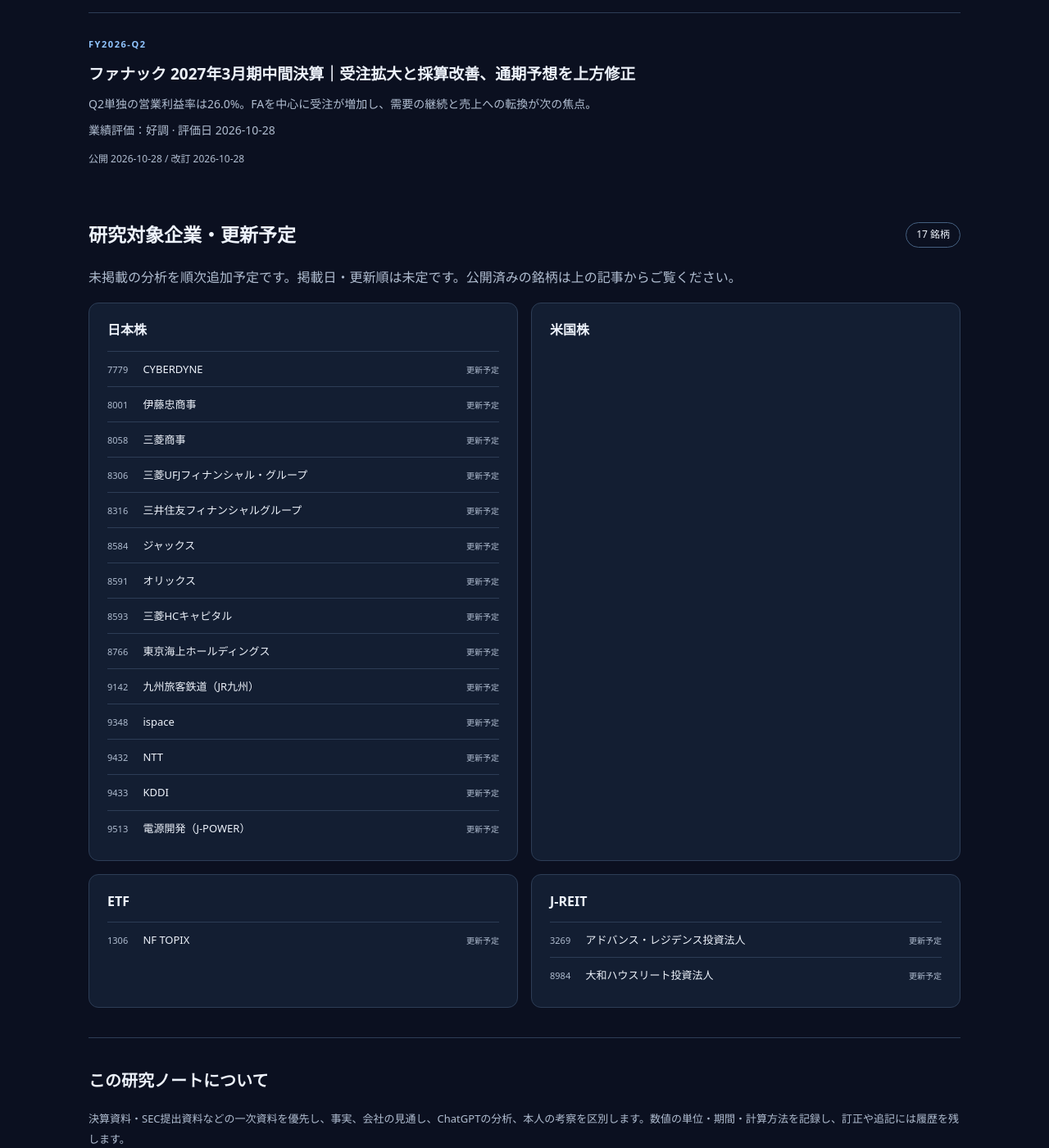
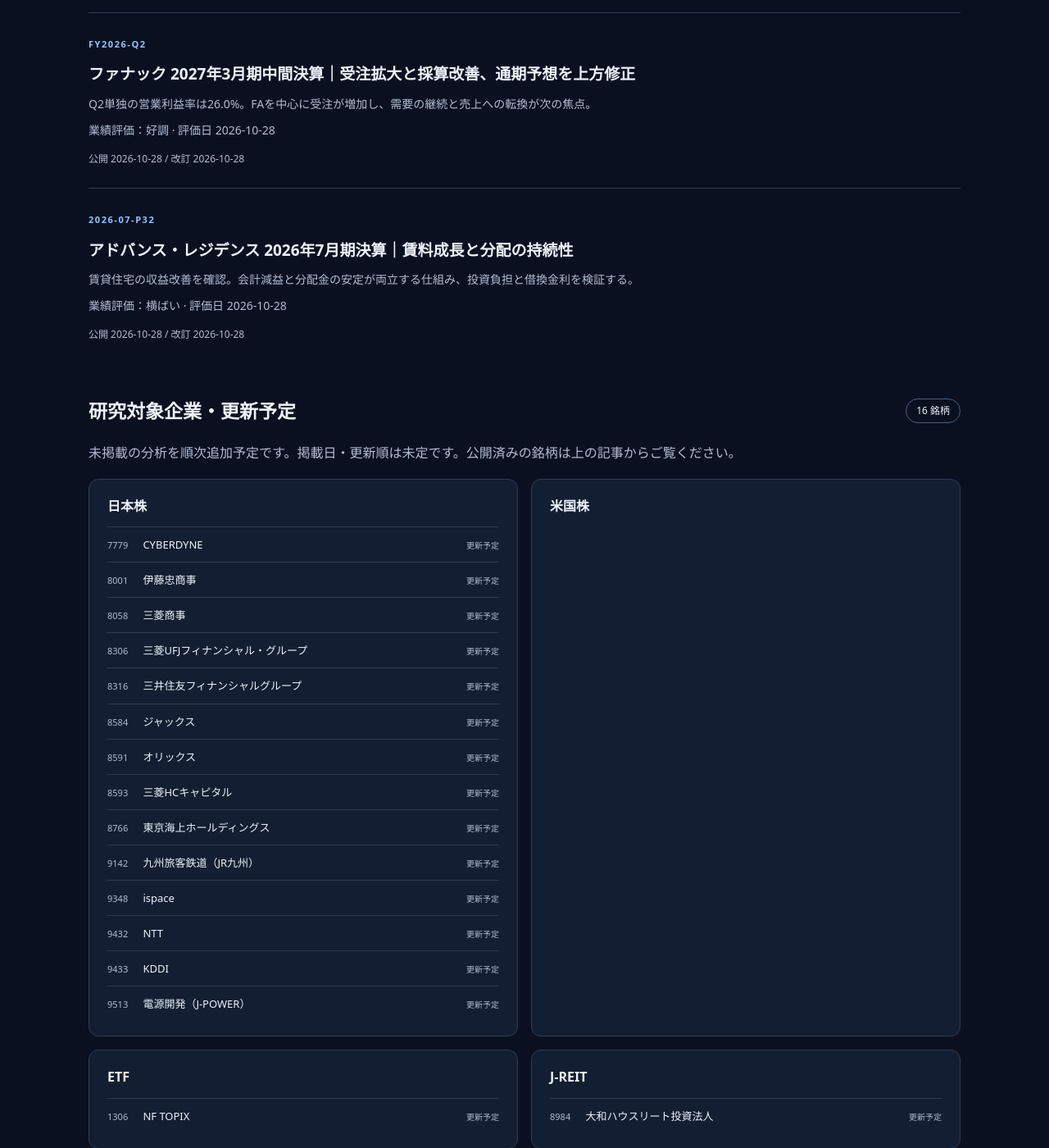
Before and after one commit to nick-shu3/investment-tankyu, a Jekyll site: the page built from index.html, in a window 1280 px wide and 1400 px high, scrolled down 3314 px. Shown: the whole window at 82% size. Built offline with Jekyll 4.4.1, drawn with Linux system fonts in a browser that asks for light colours; some of the changed lines change nothing that is shown.

Commit message:
アドバンス・レジデンス2026年7月期を分析し、J-REITの研究を追加 (#5)
* Add Advance Residence July 2026 research with REIT metrics and verified issuer identities

* Cross-check latest October 27 securities report and cite verified filing date

* Shorten article heading after mobile visual review

```diff
--- /dev/null
+++ b/_articles/advance-residence-2026-07.md
@@ -0,0 +1,214 @@
+---
+title: "アドバンス・レジデンス 2026年7月期決算｜賃料成長と分配の持続性"
+company_id: advance-residence
+period: 2026-07-P32
+published: "2026-10-28"
+updated: "2026-10-28"
+announcement: "2026-09-17"
+review_status: 公式資料照合・AI分析
+rating: 横ばい
+rating_date: "2026-10-28"
+rating_reason: 賃貸収入・NOI・FFOは改善。分配金は小幅増にとどまり、売却益減と借入コスト増を合わせて評価する。
+summary: 賃貸住宅の収益改善を確認。会計減益と分配金の安定が両立する仕組み、投資負担と借換金利を検証する。
+conclusions:
+  - 賃貸事業収入は前期比3.0%増、NOIは3.2%増。売却益減による会計減益と区別する。
+  - DPUは3,225円へ小幅増。賃貸利益に加え、売却益還元と積立金の活用が支える。
+  - 新規調達金利は2.12%、既存負債の平均支払金利は0.94%。借換後の負担増を監視する。
+---
+
+## 3行サマリー
+
+{% for conclusion in page.conclusions %}
+- {{ conclusion }}
+{% endfor %}
+
+正式名称は**アドバンス・レジデンス投資法人**、証券コード3269。東京証券取引所の不動産投資信託証券市場に上場する住宅特化型J-REIT（R0）。対象は**第32期：2026年2月1日〜7月31日の6か月**、日本基準・個別決算。比較する前期は2025年8月1日〜2026年1月31日（第31期）であり、四半期比較ではない。
+
+決算公表日：2026年9月17日。分析・評価日：2026年10月28日（日本時間）。同じ第32期の有価証券報告書（2026年10月27日提出）でも主要業績・DPU・債務残高を照合した（R9）。本サイトでの初回分析。**業績評価：横ばい。投資口価格の評価：未実施。** 企業のEPS・営業利益だけを中心とする分析から、DPU・NOI・FFO・LTVへ重点を切り替える。
+
+## 目次
+
+- [主要業績とDPUの推移](#results)
+- [良かった点：賃貸の収益力](#operations)
+- [懸念点：分配金の原資と投資負担](#distribution)
+- [財務：LTV・金利・返済期限](#finance)
+- [物件取得・売却と期末後の情報](#assets)
+- [次期予想と確認する指標](#outlook)
+- [総合評価・出典・更新履歴](#assessment)
+
+<h2 id="results">主要業績とDPUの推移</h2>
+
+単位は百万円、1口当たり指標は円、稼働率は%。前期比は営業収益・利益がR1短信冒頭の会社開示率、その他は独自計算。R2のNOI・FFOは会社定義の補助指標であり、会計利益やCFと異なる。
+
+| 指標 | 2026年7月期 | 2026年1月期 | 前期比 |
+|:--|--:|--:|--:|
+| 営業収益（売却益を含む） | 20,560 | 20,653 | −0.5% |
+| 賃貸事業収入 | 19,547 | 18,980 | ＋3.0% |
+| 営業利益 | 9,892 | 10,256 | −3.5% |
+| 経常利益 | 8,715 | 9,219 | −5.5% |
+| 当期純利益 | 8,714 | 9,219 | −5.5% |
+| NOI | 14,856 | 14,401 | ＋3.2% |
+| FFO | 11,458 | 11,262 | ＋1.7% |
+| 1口当たりFFO（FFOPU） | 4,017 | 3,948 | ＋1.7% |
+| 1口当たり分配金（DPU） | 3,225 | 3,220 | ＋0.2% |
+| 期中平均稼働率 | 95.9% | 95.7% | ＋0.2pt |
+
+出典：R1冒頭・本文p.14・23、R2 p.5・19・45。賃貸事業収入には共益費・駐車場収入等も含む。百万円表示は会社の切捨て表示を採用し、率の検算にはR1の千円表示を用いた。丸め前の率と表示値の率には差が生じ得る。
+
+### DPUは前期と前年同期を分ける
+
+| 決算期 | DPU | 実績・予想 |
+|:--|--:|:--|
+| 2025年7月期 | 3,192円 | 実績 |
+| 2026年1月期 | 3,220円 | 実績 |
+| 2026年7月期 | 3,225円 | 実績 |
+| 2027年1月期 | 3,253円 | 2026年9月17日時点の会社予想 |
+| 2027年7月期 | 3,258円 | 同上 |
+
+R2 p.5・14、R5分配金情報。今期DPUは前期比＋5円（＋0.2%）、前年同期比＋33円（＋1.0%）。FFOPUは前年同期3,900円に対して＋3.0%。稼働率は前期比では改善したが、前年同期96.1%からは0.2pt低下している（R2 p.19）。住宅の繁忙期・工事時期も異なるため、前期比だけで長期傾向を決めない。ここに示した2025年7月期以降は2025年2月1日の投資口分割後の口数ベースで比較可能。
+
+<h2 id="operations">良かった点：賃貸の収益力</h2>
+
+**事実：** R1 p.14・23では賃貸事業収入が18,980.758から19,547.259へ566.501百万円増加する一方、不動産等売却益は1,673.109から1,013.307へ659.802百万円減少した。このため、賃貸の増収にもかかわらず営業収益全体は減少した。賃貸事業費用も152.691百万円増加しており、増収分が全て利益になったわけではない。
+
+**会社説明：** 東京23区等の賃貸需要、入替・更新時の賃料引上げ、リノベーションが寄与。既存物件の賃貸事業収入は前期比477百万円増、取得・売却の影響は88百万円増と説明する（R2 p.45、会社の丸め表示）。全社の増収を物件数増だけで説明しない。
+
+| 重点指標 | 今期 | 比較・意味 |
+|:--|--:|:--|
+| 入替賃料変動率 | ＋18.7% | 前期＋14.9%、前年同期＋16.2% |
+| 更新賃料変動率 | ＋4.4% | 前期＋4.9%、前年同期＋3.1% |
+| 更新増額の応諾率 | 74.3% | 前年同期64.5%。増額打診住戸に対する割合 |
+| 平均空室日数 | 81.1日 | 前年同期78.3日 |
+
+R2 p.20・23。入替・更新の賃料指標は、期中に当該契約を締結したパス・スルー型住戸が対象。**＋18.7%は全保有住戸の家賃が一斉に18.7%上がったという意味ではない。** 更新賃料は前年同期比では改善、前期比では伸び率が鈍化している。
+
+**分析：** 現在の競争力は、好立地の住宅基盤と契約更新・入替時の賃上げ余地にある。NOIの増加は収益改善を裏付けるが、空室日数の長期化も起きている。高い募集賃料を優先した結果、空室が長引いていないかを同時に確認する。競合別シェアの上昇は資料で確認していない。
+
+### NOI・FFOをどう読むか
+
+- **NOI**は、不動産賃貸事業収入から減価償却費を除く賃貸事業費用を控除した物件段階の収益。R1 p.23の千円値による再計算は19,547.259−8,448.397＋3,757.263＝14,856.125百万円（独自計算）。資産運用報酬等の全社費用、金融費用、資本的支出はこのNOIからまだ控除されていない。
+- **FFO**は、会社定義では当期純利益から不動産売却損益を除き、当期の減価償却費を加えた指標。FFOPUはその1口当たり額。表の11,458百万円・4,017円はR2 p.45の会社開示値をそのまま採用する。会社表示には端数処理があるため、他表の端数を組み合わせて開示値を置き換えない。
+- **分析：** 売却損益・償却の影響を分けて比較できる一方、FFOは修繕・リノベーションの資本的支出を全額控除した現金収支ではない。FFOの増加だけで分配余力の拡大を断定しない。
+
+<h2 id="distribution">懸念点：分配金の原資と投資負担</h2>
+
+### 会計減益でもDPUが増える理由
+
+当期純利益は売却益減と費用増で減少したが、R2 p.14〜15・45による1口当たり内訳は次のとおり。
+
+| 分配の構成要素 | 前期 | 今期 |
+|:--|--:|--:|
+| 当期純利益（売却益除く） | 2,645円 | 2,700円 |
+| 一時差異等調整積立金（負ののれん由来）の活用 | 320円 | 302円 |
+| 売却益等の還元 | 254円 | 222円 |
+| DPU | 3,220円 | 3,225円 |
+
+内訳は会社の円単位表示で、端数処理により合計がDPUと一致しないことがある。「負ののれん」は今期に新たに得た賃貸収入ではなく、過去の合併に由来する積立金の活用を指す。R1 p.17の実額では、一時差異等調整積立金861.811百万円を取り崩し、分配金総額9,198.674百万円、次期繰越利益3,872.092百万円（それぞれ元資料の円表示から換算）。当期純利益8,714.601百万円だけで分配総額を説明できず、取り崩し額を全て追加分配したわけでもない。
+
+**分析：** 賃貸からの基礎利益は改善しているが、DPU全額を当期の継続利益と同一視できない。積立金の活用は開示された分配政策であり、それだけで直ちに財務危機を意味しない。一方、残高は有限である。会社は追加活用が今後4〜5年程度で終了する見通しと説明しており、その後のDPUを賃料成長・売却益・内部留保でどう支えるかが重要（R3 Q8）。これは会社の見通しであり確定年限ではない。
+
+### キャッシュフローと修繕投資
+
+単位：百万円、各6か月の実績。R1冒頭・p.18。これは運用期のCFであり、暦年累計ではない。
+
+| 項目 | 2026年7月期 | 2026年1月期 |
+|:--|--:|--:|
+| 営業CF | 15,150 | 16,901 |
+| 投資CF | −17,995 | −13,302 |
+| 財務CF | −2,895 | −6,508 |
+| 現金・現金同等物期末残高 | 15,961 | 21,702 |
+
+営業CFは前期比10.4%減。売却関連・運転資本等の影響もあり、FFOとは一致しない。投資CFには定期預金の純預入8,000百万円が含まれる。投資CFのマイナス全額を、物件取得や赤字補填と解釈しない。有形・信託有形固定資産の取得支出合計は10,058.127百万円（6,853.570＋3,204.557、独自計算）で、物件取得に関わる支出等を含み、修繕投資額そのものではない。
+
+R1 p.89のポートフォリオ全体の**資本的支出は2,868百万円**、費用処理した修繕費は1,064百万円。R2 p.12はFFO114.5億円、資本的支出28.6億円、AFFO約85.8億円を示す。**AFFOは会社の補助指標**（FFOから資本的支出等を控除）。本記事では概数として引用し、「等」の調整まで再現した独自計算値としては扱わない。
+
+会社のAFFOペイアウトレシオは、売却益・内部留保からの分配を除いた分配金を分子にする（R2 p.12注記）。「100%以内」という方針を、総分配金全体が当期AFFO以内であるという説明に読み替えない。企業型の「営業CF−設備投資」を機械的に当てはめたFCFは掲載しない。
+
+<h2 id="finance">財務：LTV・金利・返済期限</h2>
+
+R1貸借対照表・R2 p.32〜33・R4。有利子負債は借入金と投資法人債の合計。全て2026年7月末時点を基準とする。
+
+| 指標 | 今期末 | 前期末 | 読み方 |
+|:--|--:|--:|:--|
+| 有利子負債総額 | 252,409百万円 | 245,209百万円 | 前期末比＋7,200百万円 |
+| 総資産LTV | 49.8% | 49.2% | 会社方針の上限53%以下 |
+| 鑑定LTV | 32.6% | 32.4% | 会社方針の上限50%以下 |
+| 加重平均支払金利 | 0.94% | 0.78% | 既存負債全体の指標 |
+| 固定化比率 | 91.8% | 91.9% | 固定金利化による負担の平準化 |
+| 平均残存年数 | 4.3年 | 4.3年 | 残存期間、当期調達年数ではない |
+
+総資産LTV＝有利子負債÷総資産×100。R1総資産506,983百万円を用いると49.8%（独自検算）。鑑定LTVは鑑定評価を用いる別の会社指標であり、分母を簿価のまま比較しない。評価額が下がれば、借入額が不変でも鑑定LTVが上昇し得る。
+
+今期の**新規調達248億円の平均調達金利は2.12%**、返済176億円の金利は0.64%。調達額と返済額は同額ではないため、差の1.48ptを全借入残高へ掛けて将来利息を推計しない（R2 p.32）。損益計算書の支払利息は805.916から995.445百万円へ増加し、借換金利上昇の影響は既に収益へ表れている（R1 p.14）。投資法人債利息・融資関連費用は別項目。
+
+R2 p.33の返済期限分布では、2027年1月期は約143億円、2027年7月期は借入約129億円＋投資法人債30億円と分散。これは7月末を基準にした分布であり、後日の借換えで変わる。会社は1期当たり返済上限200億円、コミットメントライン設定枠200億円を示す。設定枠を現金残高や借入実行額に加算しない。
+
+**会社の方針：** 今後2期の新規調達は平均6年程度・固定化60%程度を計画し、全体の固定化比率80%・平均残存年数3年を現時点の下限と説明（R3 Q6・Q9）。新規調達の60%と現在の全体91.8%は対象が異なる。
+
+**分析：** 現時点のLTVは会社上限内で、固定金利と満期分散が短期の急変を抑える。一方、短めの年限・変動金利の活用は目先の調達条件を抑えても、将来の金利変動や借換えへの感応度を高め得る。賃料増が利払い増を上回り続けるかが持続性の焦点。
+
+### NAVと価格評価の扱い
+
+R2 p.5の**1口当たりNAVは189,810円**（前期185,231円、前年同期181,650円）。会社定義は「期末純資産＋期末含み損益−当期の支払分配金総額」を期末投資口数で除した値。一時差異等調整積立金を除く会社参考値は181,419円。R1の簿価1口当たり純資産86,412円とは異なる。
+
+**NAV倍率：未算定。** 同一基準日の投資口価格を一次資料で照合していないため、異なる時点の価格と混ぜて算出しない。鑑定評価は売却実現額の保証ではない。業績評価から割安・買い推奨へ直結させない。
+
+<h2 id="assets">物件取得・売却と期末後の情報</h2>
+
+**決算対象期中：** 4物件を取得（取得価格合計約69億円）、2物件を譲渡（譲渡価格合計約25億円）。期末保有289物件、取得価格合計約5,053億円（R1 p.2、R2 p.27・29）。取得価格は簿価・鑑定価格・当期CF取得支出とは異なる。新しい取得が既存資産の売却や資金コストを上回る収益を生むかを確認する。
+
+**期末後：** 公式サイトは9月30日現在291物件・取得価格合計約5,084億円とし、同日の桜新町取得・天神橋譲渡の完了も通知（R5最新情報、8月26日の取引開示R6）。これを7月末実績へ混ぜない。R6の譲渡価格1,230百万円と簿価との差額501百万円は、諸費用控除後の予想売却益約488百万円と異なる。次期の売却益を単純な簿価差額で計算しない。
+
+**10月21日公表、10月30日予定の借換え：** 新規借入2,500百万円、既存借入返済1,700百万円と期限前返済800百万円を予定（R7）。一部は2038年2月までの借入、別枠は2027年10月返済。開示上、実行前後の有利子負債は254,409百万円で不変の想定。**10月28日時点では実行前**であり、借入済みの現金収入や確定した実行後残高として扱わない。
+
+<h2 id="outlook">次期予想と確認する指標</h2>
+
+R1短信冒頭2頁目・本文p.7〜9、R2 p.6・47〜48。単位：百万円、DPU・FFOPUは円。いずれも2026年9月17日公表の会社予想。
+
+| 指標 | 2027年1月期予想 | 2027年7月期予想 |
+|:--|--:|--:|
+| 営業収益（売却益を含む） | 20,385 | 20,521 |
+| 当期純利益 | 8,195 | 7,838 |
+| DPU | 3,253 | 3,258 |
+| FFOPU | 4,055 | 4,098 |
+| 期中平均稼働率 | 95.7% | 95.9% |
+| 支払利息・融資関連費用 | 1,459 | 1,689 |
+
+2027年1月期は賃貸NOIの増加を見込む一方、売却益の減少と金融費用増で純利益は当期比6.0%減の予想。DPU増には売却益等の還元、一時差異等調整積立金の取り崩し865百万円、内部留保の取り崩し708百万円等を織り込む（R1冒頭注記）。これらを会計純利益へ重ねて足さない。2027年7月期も積立金753百万円・内部留保700百万円の取り崩しを前提とする。
+
+前回公表予想との比較では、2026年3月17日の2027年1月期DPU予想3,090円から今回3,253円へ引き上げ（＋163円、＋5.3%）。当期の旧予想3,162円に対する実績3,225円は＋63円（R8・R2 p.46）。予想改訂には収益見通しだけでなく売却益等の還元方針の変更もある（R3 Q7〜8）。上方修正分を全て賃貸収益の上振れとしない。
+
+**分析上の確認点：**
+
+1. **賃料と空室**：入替＋18.7%・更新＋4.4%が続くか。稼働率・平均空室81.1日も併記して判断する。
+2. **NOIからFFOへの転換**：費用・借入金利増を吸収し、FFOPUの会社予想4,055円・4,098円へ届くか。
+3. **リノベーション投資の回収**：資本的支出、工事中の空室、完成後の賃料増・AFFOを合わせて追う。
+4. **DPUの持続性**：基礎利益、売却益等の還元、積立金の活用、分配後の各残高を分ける。鑑定含み益を即時の分配可能現金としない。
+5. **借換え・財務**：実際の調達金利、固定化比率、満期分布、LTVを再確認。10月30日の予定実行も別途確認する。
+6. **次回開示**：2027年1月期（第33期）の決算発表は公式カレンダーで**2027年3月予定、日付未確認**（R5）。分配金支払予定の4月とは別。新決算は別記事にする。
+
+<h2 id="assessment">総合評価</h2>
+
+**横ばい（2026年10月28日）。** 住宅賃貸の収益力・NOI・FFOPUは改善しているが、DPUの前期比増は小さく、金利・修繕投資の負担が増している。成長性は緩やかな改善、収益性は賃貸段階の改善と最終減益が併存、財務は上限内のLTVと固定金利が支える一方で借換負担を監視する。会計減益だけで本業悪化とせず、増配だけで好調とも判定しない。
+
+NAV倍率を含む投資口価格評価は未実施。本人コメントは未提供のため省略している。
+
+## 出典・計算方法・更新履歴
+
+資料のページ番号は本文に印刷された番号を使用。表紙等のためPDFの物理ページと異なる。
+
+- **R0：[投資法人概要](https://www.adr-reit.com/company/about/)**、[JPX上場REIT一覧](https://www.jpx.co.jp/equities/products/reits/issues/index.html)：正式名称・3269・東証REIT市場への上場を2026年10月28日に確認。
+- **R1：[2026年7月期 決算短信（2026年9月17日）](https://www.adr-reit.com/files/optionallink/00003483_file.pdf)**：冒頭の業績・分配・予想、本文p.2〜9、11〜18、23、89。百万円・千円・円の表示を区別。
+- **R2：[第32期 決算説明資料（2026年9月17日掲載、9月18日説明会）](https://www.adr-reit.com/files/optionallink/00003484_file.pdf)**：p.5〜15、19〜23、27・29、32〜33、45〜48。FFO・AFFO・NAV等の会社定義も参照。
+- **R3：[第32期決算説明会Q&A（2026年9月18日開催）](https://www.adr-reit.com/files/optionallink/00003498_file.pdf)**：Q6〜Q9。資料自体の公表日は記載を確認できず、開催日を記載。
+- **R4：[有利子負債の状況](https://www.adr-reit.com/finance/debt/)**：2026年7月31日基準の残高・金利・LTV・固定化比率。2026年10月28日確認。
+- **R5：[公式開示一覧](https://www.adr-reit.com/ir/disclosure/)**、[分配金情報](https://www.adr-reit.com/ir/dividends/)、[IRカレンダー](https://www.adr-reit.com/ir/calendar/)、[公式トップ・最新情報](https://www.adr-reit.com/)：最新公表期、予想、期末後の情報を2026年10月28日確認。
+- **R6：[桜新町取得・天神橋譲渡の開示（2026年8月26日）](https://www.adr-reit.com/ir/news/archives/1213)**：取得・譲渡価格と売却益見込みの定義。
+- **R7：[借入れ・返済・期限前弁済の開示（2026年10月21日）](https://www.adr-reit.com/files/optionallink/00003512_file.pdf)**：10月30日実行予定。期末実績・実行前想定・実行後想定を区別。
+- **R8：[2026年1月期 決算短信（2026年3月17日）](https://www.adr-reit.com/files/optionallink/00003367_file.pdf)**：冒頭2頁目の2026年7月期・2027年1月期の旧予想。
+
+- **R9：[第32期 有価証券報告書（2026年10月27日提出）](https://www.adr-reit.com/files/optionallink/00003514_file.pdf)**：第一部 第1「主要な経営指標等の推移」、第5「投資法人の経理状況」。10月28日に公式IRから取得し、主要数値を再照合。
+
+独自計算：増減率＝（当期÷比較期−1）×100、LTV＝有利子負債÷総資産×100、NOI再計算式は本文記載。比率は原則小数1桁丸め。予想・実績、会社開示指標・独自計算、会社説明・AI分析を区別する。
+
+- 2026年10月28日：初稿作成。公式決算資料・注記と照合し、J-REITの分配・財務指標、期末後開示を分析。
--- a/_data/companies.json
+++ b/_data/companies.json
@@ -11,7 +11,16 @@
     "name": "アドバンス・レジデンス投資法人",
     "ticker": "3269",
     "type": "J-REIT",
-    "description": "J-REIT"
+    "description": "賃貸住宅特化型J-REIT（1月・7月決算）",
+    "legal_name": "アドバンス・レジデンス投資法人",
+    "listing": {
+      "status": "listed",
+      "market": "東京証券取引所 不動産投資信託証券市場",
+      "name_source": "https://www.adr-reit.com/company/about/",
+      "source": "https://www.jpx.co.jp/equities/products/reits/issues/index.html",
+      "checked": "2026-10-28",
+      "scope": "国内の主要上場市場。海外・重複上場市場の網羅一覧ではない。"
+    }
   },
   {
     "id": "takeda",
@@ -32,7 +41,16 @@
     "name": "CYBERDYNE",
     "ticker": "7779",
     "type": "日本株",
-    "description": "日本株"
+    "description": "日本株",
+    "legal_name": "CYBERDYNE株式会社",
+    "listing": {
+      "status": "listed",
+      "market": "東京証券取引所 グロース市場",
+      "name_source": "https://www.cyberdyne.jp/company/outline",
+      "source": "https://www.cyberdyne.jp/ir/stock",
+      "checked": "2026-10-28",
+      "scope": "国内の主要上場市場。海外・重複上場市場の網羅一覧ではない。"
+    }
   },
   {
     "id": "itochu",
@@ -53,21 +71,48 @@
     "name": "三菱UFJフィナンシャル・グループ",
     "ticker": "8306",
     "type": "日本株",
-    "description": "日本株"
+    "description": "日本株",
+    "legal_name": "株式会社三菱UFJフィナンシャル・グループ",
+    "listing": {
+      "status": "listed",
+      "market": "東京証券取引所 プライム市場",
+      "name_source": "https://www.mufg.jp/profile/overview/",
+      "source": "https://www.mufg.jp/ir/index.html",
+      "checked": "2026-10-28",
+      "scope": "国内の主要上場市場。海外・重複上場市場の網羅一覧ではない。"
+    }
   },
   {
     "id": "smfg",
     "name": "三井住友フィナンシャルグループ",
     "ticker": "8316",
     "type": "日本株",
-    "description": "日本株"
+    "description": "日本株",
+    "legal_name": "株式会社三井住友フィナンシャルグループ",
+    "listing": {
+      "status": "listed",
+      "market": "東京証券取引所 プライム市場",
+      "name_source": "https://www.smfg.co.jp/company/info/overview.html",
+      "source": "https://www.smfg.co.jp/investor/stock/overview.html",
+      "checked": "2026-10-28",
+      "scope": "国内の主要上場市場。海外・重複上場市場の網羅一覧ではない。"
+    }
   },
   {
     "id": "jaccs",
     "name": "ジャックス",
     "ticker": "8584",
     "type": "日本株",
-    "description": "日本株"
+    "description": "日本株",
+    "legal_name": "株式会社ジャックス",
+    "listing": {
+      "status": "listed",
+      "market": "東京証券取引所 プライム市場",
+      "name_source": "https://www.jaccs.co.jp/corporate/about/overview/",
+      "source": "https://www.jaccs.co.jp/corporate/ir/stock/stockinformation/",
+      "checked": "2026-10-28",
+      "scope": "国内の主要上場市場。海外・重複上場市場の網羅一覧ではない。"
+    }
   },
   {
     "id": "orix",
@@ -102,14 +147,32 @@
     "name": "九州旅客鉄道（JR九州）",
     "ticker": "9142",
     "type": "日本株",
-    "description": "日本株"
+    "description": "日本株",
+    "legal_name": "九州旅客鉄道株式会社",
+    "listing": {
+      "status": "listed",
+      "market": "東京証券取引所 プライム市場",
+      "name_source": "https://www.jrkyushu.co.jp/company/info/outline/",
+      "source": "https://www.jrkyushu.co.jp/company/ir/stock/outline/",
+      "checked": "2026-10-28",
+      "scope": "国内の主要上場市場。海外・重複上場市場の網羅一覧ではない。"
+    }
   },
   {
     "id": "ispace",
     "name": "ispace",
     "ticker": "9348",
     "type": "日本株",
-    "description": "日本株"
+    "description": "日本株",
+    "legal_name": "株式会社ispace",
+    "listing": {
+      "status": "listed",
+      "market": "東京証券取引所 グロース市場",
+      "name_source": "https://www.ispace-inc.com/ja/company-jp/",
+      "source": "https://www.ispace-inc.com/ja/investor-relation-home-jp/stock-information-jp/",
+      "checked": "2026-10-28",
+      "scope": "国内の主要上場市場。海外・重複上場市場の網羅一覧ではない。"
+    }
   },
   {
     "id": "ntt",
--- a/scripts/check_layout.cjs
+++ b/scripts/check_layout.cjs
@@ -38,6 +38,6 @@
       if(failed.length) throw Error(failed.join('\n'));
       await page.close();
     }
-    console.log('PASS: five pages at 390px and 1280px; no page overflow, no HTTP errors, table headers and keyboard focus');
+    console.log(`PASS: ${articles.length + 1} pages at 390px and 1280px; no page overflow, no HTTP errors, table headers and keyboard focus`);
   } finally { await browser.close(); server.close(); }
 })().catch(e=>{console.error(e);process.exit(1)});
```
Also changed, not shown: README.md.
